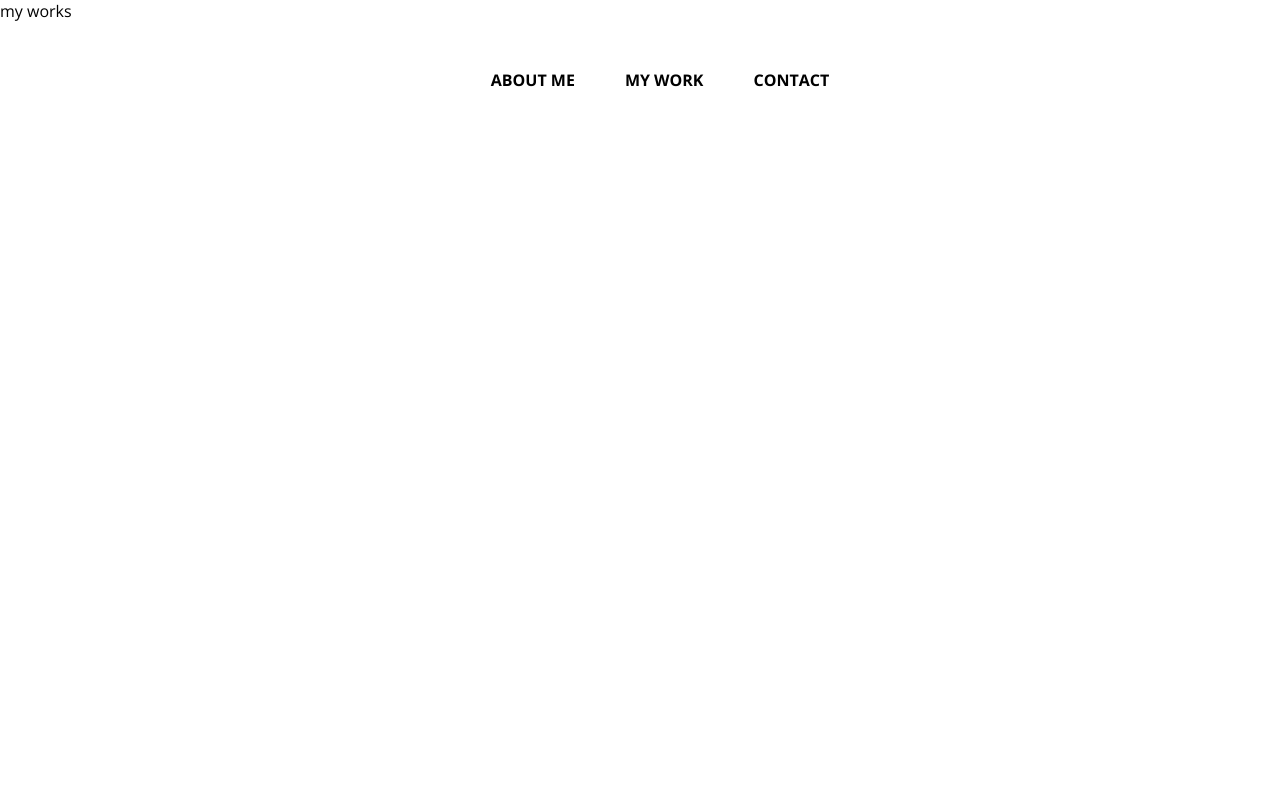
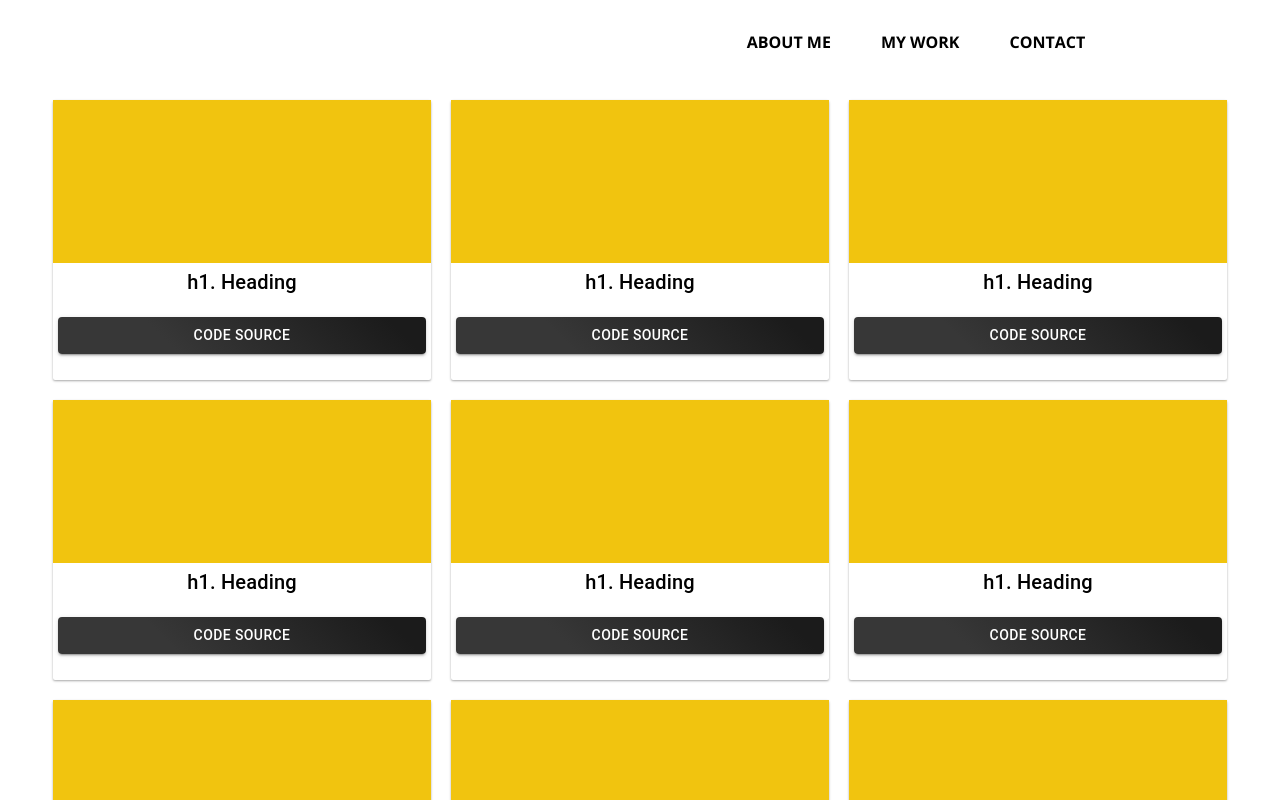
Before and after one commit to khalilbenachir/khalilportfolio, a React (Create React App) app: page /mywork in a window 1280 px wide. Shown: the top 800 px of the page. Built offline with nearby package versions, Linux system fonts and the light colour scheme.

Commit message:
add mywork page

```diff
--- a/package.json
+++ b/package.json
@@ -3,6 +3,9 @@
   "version": "0.1.0",
   "private": true,
   "dependencies": {
+    "@fortawesome/fontawesome-svg-core": "^1.2.22",
+    "@fortawesome/free-solid-svg-icons": "^5.10.2",
+    "@fortawesome/react-fontawesome": "^0.1.4",
     "@material-ui/core": "^4.4.2",
     "@material-ui/icons": "^4.4.1",
     "@material-ui/styles": "^4.4.1",
@@ -33,5 +36,8 @@
       "last 1 firefox version",
       "last 1 safari version"
     ]
+  },
+  "devDependencies": {
+    "@fortawesome/fontawesome-free": "^5.10.2"
   }
 }
--- a/src/App.js
+++ b/src/App.js
@@ -2,7 +2,7 @@ import React from "react";
 import { Route, Switch, Redirect } from "react-router-dom";
 import Contact from "./screens/contact/contact";
 import AboutMe from "./screens/aboutme/aboutme";
-import MyWork from "./screens/mywork";
+import MyWork from "./screens/myWork/mywork";
 
 function App() {
   return (
--- /dev/null
+++ b/src/components/MyWorkNB/navBar.js
@@ -0,0 +1,23 @@
+import React, { Component } from "react";
+
+import { Link } from "react-router-dom";
+import './navbar.css';
+export default class NavBar extends Component {
+  render() {
+    return (
+      <nav class="mywork_navbar">
+        <ul>
+          <li>
+            <Link to="/aboutme">About me</Link>
+          </li>
+          <li>
+            <Link to="/mywork">My work</Link>
+          </li>
+          <li>
+            <Link to="/contact">Contact</Link>
+          </li>
+        </ul>
+      </nav>
+    );
+  }
+}
--- /dev/null
+++ b/src/components/MyWorkNB/navbar.css
@@ -0,0 +1,80 @@
+
+.mywork_navbar {
+    width: 80%;
+    display: flex;
+    justify-content: center;
+    align-items: center;
+    grid-column: 2/3;
+  }
+
+  nav div a,
+  nav div a:after,
+  nav div a:before {
+    transition: all 0.5s;
+  }
+  nav div a:hover {
+    color: #555;
+  }
+
+  nav {
+    width: 80%;
+    margin: 0 auto;
+    background: #fff;
+  }
+  nav ul {
+    list-style: none;
+    text-align: center;
+  }
+  nav ul li {
+    display: inline-block;
+  }
+  nav ul li a {
+    display: flex;
+    padding: 15px;
+    text-decoration: none;
+    color: black;
+    font-weight: 800;
+    text-transform: uppercase;
+    margin: 0 10px;
+  }
+
+  nav ul li a,
+  nav ul li a:after,
+  nav ul li a:before {
+    transition: all 0.5s;
+    cursor: pointer;
+  }
+  nav ul li a:hover {
+    color: white;
+  }
+
+  /* SHIFT */
+  nav.mywork_navbar ul li a {
+    position: relative;
+    z-index: 1;
+  }
+  nav.mywork_navbar ul li a:hover {
+    color: white;
+  }
+  nav.mywork_navbar ul li a:after {
+    display: block;
+    position: absolute;
+    top: 0;
+    left: 0;
+    bottom: 0;
+    right: 0;
+    margin: auto;
+    width: 100%;
+    height: 1px;
+    content: ".hhh";
+    color: transparent;
+    background: #f1c40f;
+    visibility: none;
+    opacity: 0;
+    z-index: -1;
+  }
+  nav.mywork_navbar ul li a:hover:after {
+    opacity: 1;
+    visibility: visible;
+    height: 80%;
+  }
--- /dev/null
+++ b/src/components/card/card.css
@@ -0,0 +1,36 @@
+.card {
+    background: #fff;
+    border-radius: 2px;
+    display: grid;
+    margin: 10px;
+    grid-template-rows: 60% 10% 30%;
+
+  }
+
+  .card-1 {
+    box-shadow: 0 1px 3px rgba(0,0,0,0.12), 0 1px 2px rgba(0,0,0,0.24);
+    transition: all 0.3s cubic-bezier(.25,.8,.25,1);
+  }
+
+  .card__background{
+      background-color:#f1c40f;
+      grid-row: 1/2;
+      margin-bottom: 5px;
+  }
+  .card__title{
+    grid-row: 2/3;
+    display: flex;
+    justify-content: center;
+    align-items: center;
+  }
+  .card__button{
+    grid-row: 3/4;
+    display: flex;
+    justify-content: flex-start;
+    align-items: center;
+    width: 100%;
+  }
+
+  .card-1:hover{
+      transform: scale(1.1);
+  }
--- /dev/null
+++ b/src/components/card/card.js
@@ -0,0 +1,43 @@
+import React from "react";
+import { Button, Typography } from "@material-ui/core";
+import "./card.css";
+
+import { makeStyles } from "@material-ui/core/styles";
+
+const useStyles = makeStyles(theme => ({
+  button: {
+    margin: theme.spacing(1)
+
+  },
+  input: {
+    margin:'5px'
+  },
+  root: {
+    background: "linear-gradient(45deg, #373737 30%, #1B1B1B 90%)",
+    color: "#fff",
+    margin: "0 5px 5px 5px",
+    width: '100%',
+  },
+}));
+
+const Card = props => {
+  const classes = useStyles();
+
+  return (
+    <div className=" card card-1">
+      <div className="card__background"></div>
+      <div className="card__title">
+        <Typography align="center" className={classes.input} variant="h6" component="h2">
+          h1. Heading
+        </Typography>
+      </div>
+      <div className="card__button">
+        <Button variant="contained" className={classes.root}>
+          CODE SOURCE
+        </Button>
+      </div>
+    </div>
+  );
+};
+
+export default Card;
--- a/src/screens/aboutme/aboutme.js
+++ b/src/screens/aboutme/aboutme.js
@@ -42,7 +42,8 @@ const AboutMe = () => {
         </div>
       </div>
       <div className="main__right">
-        <NavBar />
+
+        <NavBar  />
         <div className="main__right-content">
           <img
             className="content_picture"
--- /dev/null
+++ b/src/screens/myWork/mywork.css
@@ -0,0 +1,27 @@
+.main__mywork {
+    display: grid;
+    grid-template-rows: 10% 1fr;
+    height: 100vh;
+    width: 100%;
+  }
+
+  .contentWrapper-mywork {
+    grid-row: 2/3;
+    display: flex;
+    margin: 10px;
+    flex-wrap: wrap;
+    justify-content: center;
+    align-items: center;
+  }
+
+  .navBar-mywork {
+    grid-row: 1/2;
+    display: grid;
+    grid-template-columns: 40% 60%;
+  }
+
+
+  .card{
+      width:30%;
+      height: 40%;
+  }
--- /dev/null
+++ b/src/screens/myWork/mywork.js
@@ -0,0 +1,39 @@
+import React from "react";
+
+import NavBar from "../../components/MyWorkNB/navBar";
+import Card from "../../components/card/card";
+
+import "./mywork.css";
+
+const AboutMe = () => {
+  return (
+    <div className="main__mywork">
+      <div className="contentWrapper-mywork">
+        <Card />
+        <Card />
+        <Card />
+        <Card />
+        <Card />
+        <Card />
+        <Card />
+        <Card />
+        <Card />
+        <Card />
+      </div>
+      <div className="navBar-mywork">
+        <NavBar className="navBar" />
+      </div>
+    </div>
+  );
+};
+
+export default AboutMe;
+
+/*
+
+ <div className="mywork_contentWrapper">
+          <Card className="card" />
+        </div>
+
+         <NavBar />
+*/
--- a/src/screens/mywork.js
+++ /dev/null
@@ -1,14 +0,0 @@
-import React, { Component } from 'react'
-
-import NavBar from "../components/NavBar/navBar";
-
-export default class MyWork extends Component {
-  render() {
-    return (
-      <div>
-        my works
-        <NavBar/>
-      </div>
-    )
-  }
-}
```
Also changed, not shown: 1 other file (tests, documents, lock files or other folders).
